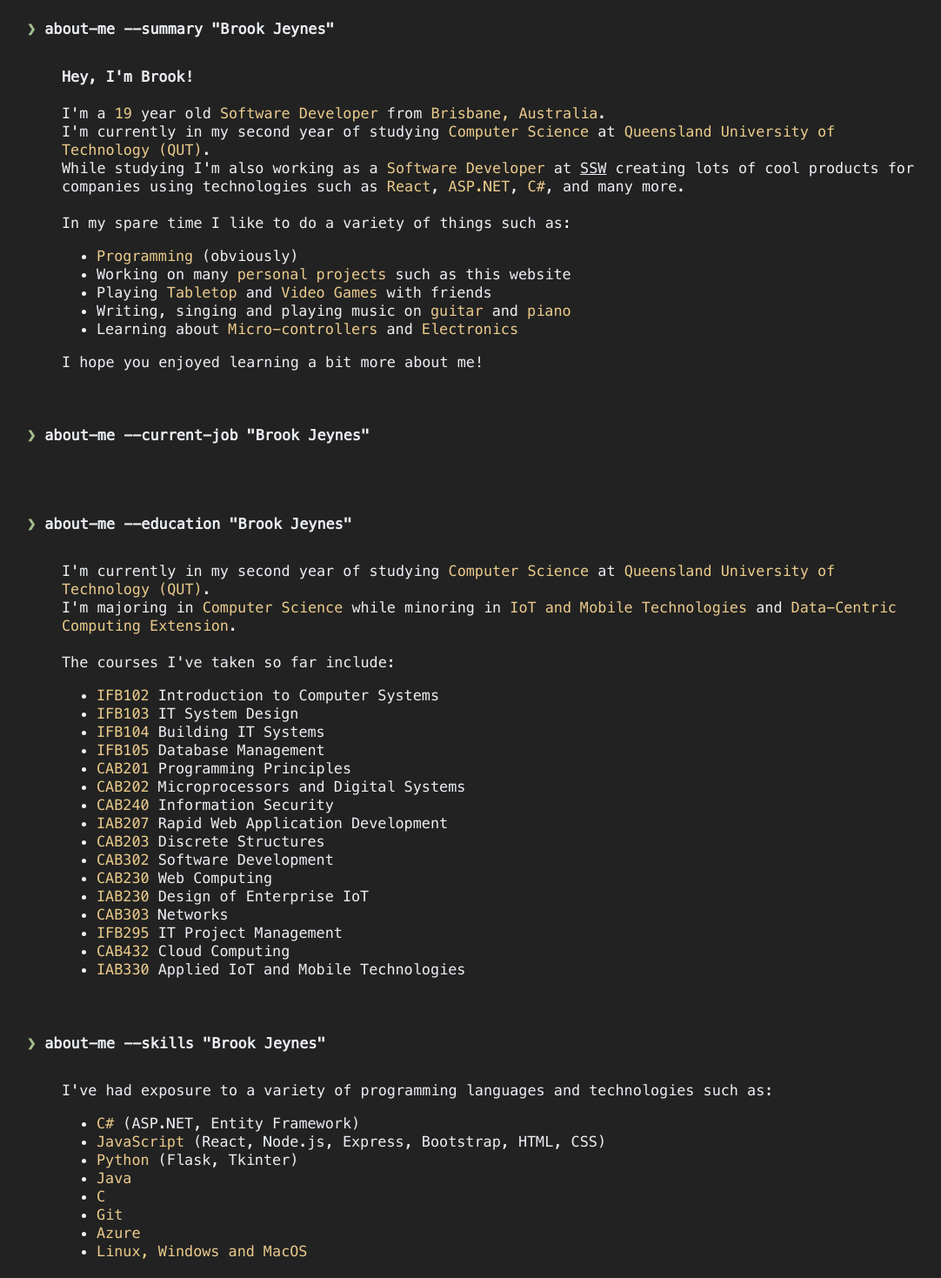
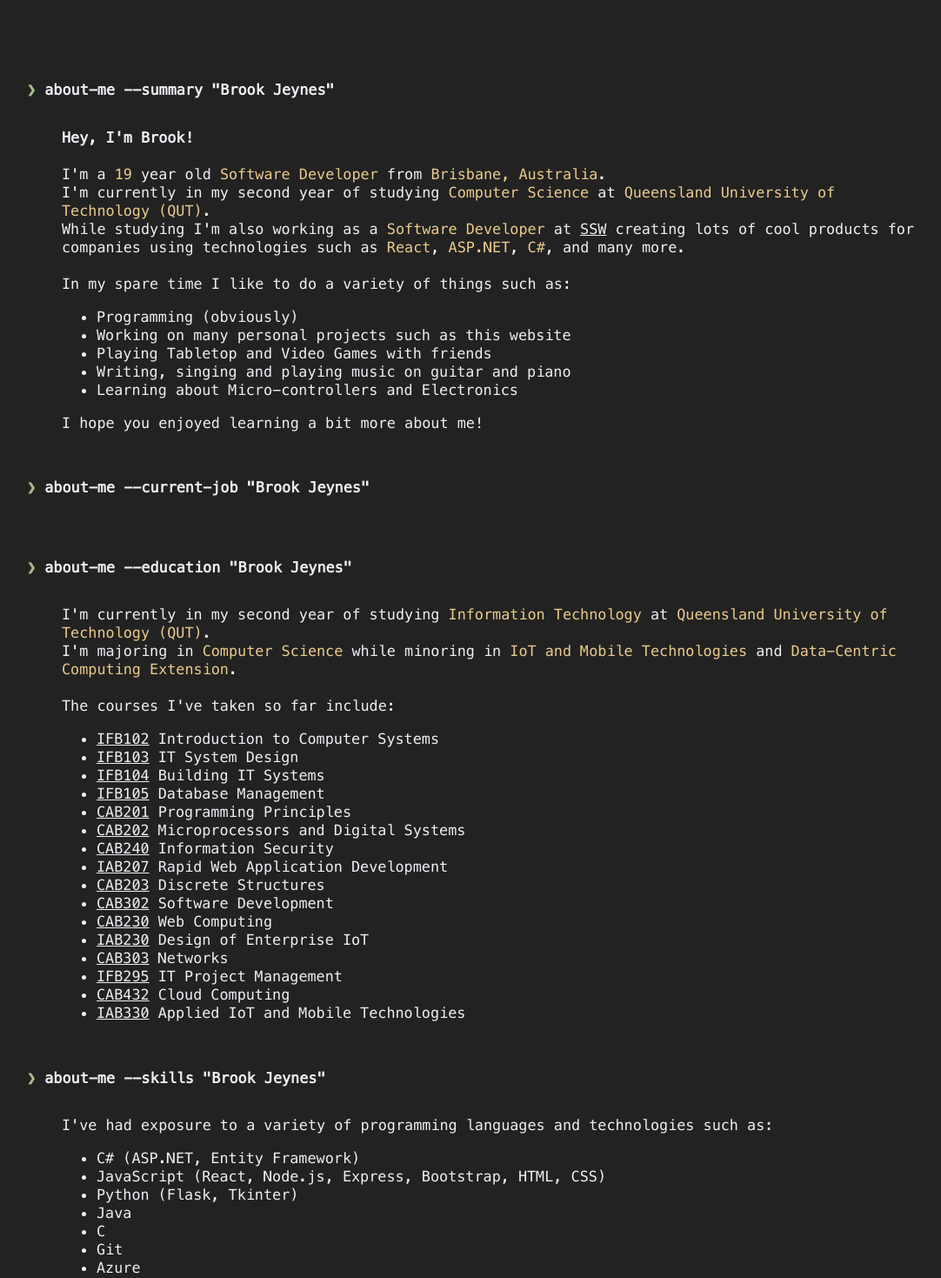
Before and after one commit to BrookJeynes/brookjeynes.dev, a React (Create React App) app: page /about in a window 1280 px wide. Shown: the part 660-2129 px from the top of the page at 87% size, without its empty margins (97-1179 px from the left). Built offline with nearby package versions, Linux system fonts and the light colour scheme.

Commit message:
about me page cleanup

```diff
--- a/src/App.css
+++ b/src/App.css
@@ -21,6 +21,10 @@
 .no-select {
   user-select: none;
   -webkit-user-select: none; /* Safari */
+}
+
+*::selection {
+  background: rgba(200,200,200,0.2);
 }
 
 .container {
@@ -121,7 +125,7 @@
 }
 
 .about-me-response {
-  padding: 0 0 30px 40px;
+  padding: 0 0 20px 40px;
 }
 
 .arguments-container {
--- a/src/pages/About.jsx
+++ b/src/pages/About.jsx
@@ -82,7 +82,7 @@
           <Arguments {...args[0]} />
         </fieldset>
 
-        <fieldset className="title-border options">
+        <fieldset className="title-border options" style={{marginBottom: 100}}>
           <legend>Options</legend>
           {options.map((option, index) => (
             <Arguments key={index} {...option} />
@@ -99,11 +99,11 @@
               While studying I'm also working as a <span className="text-yellow">Software Developer</span> at <a href="https://www.ssw.com.au/people/brook-jeynes" target="_blank" className="header-link-active" rel="noreferrer noopener">SSW</a> creating lots of cool products for companies using technologies such as <span className="text-yellow">React</span>, <span className="text-yellow">ASP.NET</span>, <span className="text-yellow">C#</span>, and many more. <br /> <br />
               In my spare time I like to do a variety of things such as:
               <ul>
-                <li><span className="text-yellow">Programming</span> (obviously)</li>
-                <li><span>Working on many <span className="text-yellow">personal projects</span> such as this website</span></li>
-                <li>Playing <span className="text-yellow">Tabletop</span> and <span className="text-yellow">Video Games</span> with friends</li>
-                <li>Writing, singing and playing music on <span className="text-yellow">guitar</span> and <span className="text-yellow">piano</span></li>
-                <li>Learning about <span className="text-yellow">Micro-controllers</span> and <span className="text-yellow">Electronics</span></li>
+                <li>Programming (obviously)</li>
+                <li>Working on many personal projects such as this website</li>
+                <li>Playing Tabletop and Video Games with friends</li>
+                <li>Writing, singing and playing music on guitar and piano</li>
+                <li>Learning about Micro-controllers and Electronics</li>
               </ul>
               I hope you enjoyed learning a bit more about me!
             </p>
@@ -121,28 +121,28 @@
 
         <div className="about-me-response">
             <p>
-              I'm currently in my second year of studying <span className="text-yellow">Computer Science</span> at <span className="text-yellow">Queensland University of Technology (QUT)</span>. <br />
+              I'm currently in my second year of studying <span className="text-yellow">Information Technology</span> at <span className="text-yellow">Queensland University of Technology (QUT)</span>. <br />
               I'm majoring in <span className="text-yellow">Computer Science</span> while minoring in <span className="text-yellow">IoT and Mobile Technologies</span> and <span className="text-yellow">Data-Centric Computing Extension</span>. <br /> <br />
               The courses I've taken so far include:
               {/* TODO: Make this look nicer */}
               {/* TODO: Link to unit outline */}
               <ul>
-                <li><span className="text-yellow">IFB102</span> Introduction to Computer Systems</li>
-                <li><span className="text-yellow">IFB103</span> IT System Design</li>
-                <li><span className="text-yellow">IFB104</span> Building IT Systems</li>
-                <li><span className="text-yellow">IFB105</span> Database Management</li>
-                <li><span className="text-yellow">CAB201</span> Programming Principles</li>
-                <li><span className="text-yellow">CAB202</span> Microprocessors and Digital Systems</li>
-                <li><span className="text-yellow">CAB240</span> Information Security</li>
-                <li><span className="text-yellow">IAB207</span> Rapid Web Application Development</li>
-                <li><span className="text-yellow">CAB203</span> Discrete Structures</li>
-                <li><span className="text-yellow">CAB302</span> Software Development</li>
-                <li><span className="text-yellow">CAB230</span> Web Computing</li>
-                <li><span className="text-yellow">IAB230</span> Design of Enterprise IoT</li>
-                <li><span className="text-yellow">CAB303</span> Networks</li>
-                <li><span className="text-yellow">IFB295</span> IT Project Management</li>
-                <li><span className="text-yellow">CAB432</span> Cloud Computing</li>
-                <li><span className="text-yellow">IAB330</span> Applied IoT and Mobile Technologies</li>
+                <li><span className="header-link-active">IFB102</span> Introduction to Computer Systems</li>
+                <li><span className="header-link-active">IFB103</span> IT System Design</li>
+                <li><span className="header-link-active">IFB104</span> Building IT Systems</li>
+                <li><span className="header-link-active">IFB105</span> Database Management</li>
+                <li><span className="header-link-active">CAB201</span> Programming Principles</li>
+                <li><span className="header-link-active">CAB202</span> Microprocessors and Digital Systems</li>
+                <li><span className="header-link-active">CAB240</span> Information Security</li>
+                <li><span className="header-link-active">IAB207</span> Rapid Web Application Development</li>
+                <li><span className="header-link-active">CAB203</span> Discrete Structures</li>
+                <li><span className="header-link-active">CAB302</span> Software Development</li>
+                <li><span className="header-link-active">CAB230</span> Web Computing</li>
+                <li><span className="header-link-active">IAB230</span> Design of Enterprise IoT</li>
+                <li><span className="header-link-active">CAB303</span> Networks</li>
+                <li><span className="header-link-active">IFB295</span> IT Project Management</li>
+                <li><span className="header-link-active">CAB432</span> Cloud Computing</li>
+                <li><span className="header-link-active">IAB330</span> Applied IoT and Mobile Technologies</li>
               </ul>
             </p>
         </div>
@@ -153,14 +153,14 @@
             <p>
               I've had exposure to a variety of programming languages and technologies such as:
               <ul>
-                <li><span className="text-yellow">C#</span> (ASP.NET, Entity Framework)</li>
-                <li><span className="text-yellow">JavaScript</span> (React, Node.js, Express, Bootstrap, HTML, CSS)</li>
-                <li><span className="text-yellow">Python</span> (Flask, Tkinter)</li>
-                <li><span className="text-yellow">Java</span></li>
-                <li><span className="text-yellow">C</span></li>
-                <li><span className="text-yellow">Git</span></li>
-                <li><span className="text-yellow">Azure</span></li>
-                <li><span className="text-yellow">Linux, Windows and MacOS</span></li>
+                <li>C# (ASP.NET, Entity Framework)</li>
+                <li>JavaScript (React, Node.js, Express, Bootstrap, HTML, CSS)</li>
+                <li>Python (Flask, Tkinter)</li>
+                <li>Java</li>
+                <li>C</li>
+                <li>Git</li>
+                <li>Azure</li>
+                <li>Linux, Windows and MacOS</li>
               </ul>
             </p>
         </div>
```
